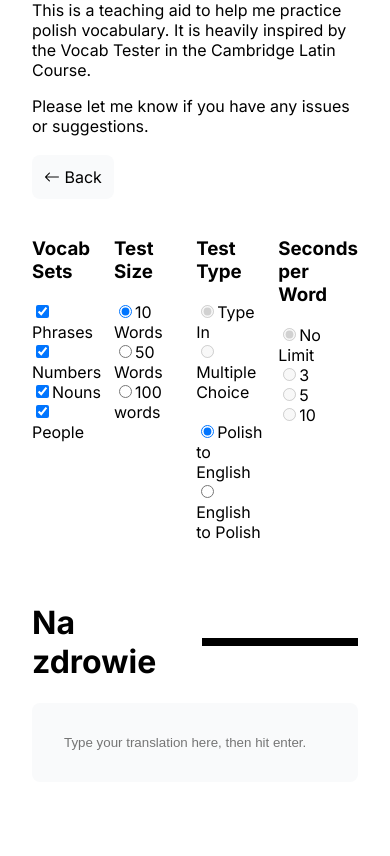
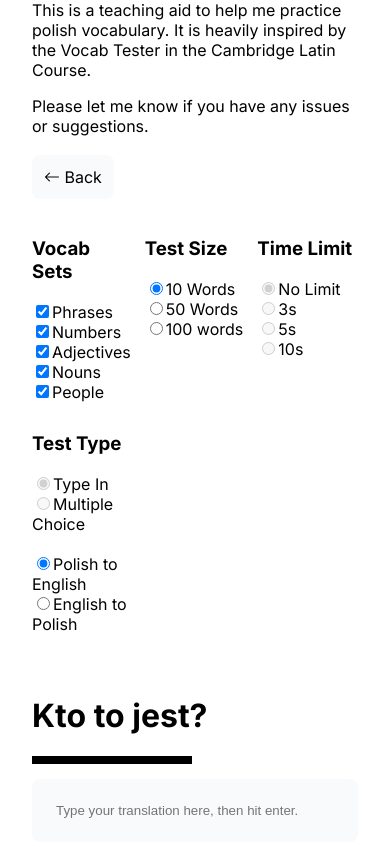
Before and after one commit to lraszewski/lraszewski.github.io, a plain HTML site: page polish.html in a window 390 px wide. Shown: the part 114-970 px from the top of the page. Drawn offline with nearby package versions, Linux system fonts and the light colour scheme.

Commit message:
mobile adaptability

```diff
--- a/polish.html
+++ b/polish.html
@@ -45,6 +45,10 @@
                 </label>
                 <br>
                 <label>
+                    <input type="checkbox" name="vocabSets" value="adjectives" checked>Adjectives
+                </label>
+                <br>
+                <label>
                     <input type="checkbox" name="vocabSets" value="nouns" checked>Nouns
                 </label>
                 <br>
@@ -67,6 +71,24 @@
                 </label>
             </section>
             <section>
+                <h3>Time Limit</h3>
+                <label>
+                    <input type="radio" name="secondsPerWord" value="0" checked disabled>No Limit
+                </label>
+                <br>
+                <label>
+                    <input type="radio" name="secondsPerWord" value="3" disabled>3s
+                </label>
+                <br>
+                <label>
+                    <input type="radio" name="secondsPerWord" value="5" disabled>5s
+                </label>
+                <br>
+                <label>
+                    <input type="radio" name="secondsPerWord" value="10" disabled>10s
+                </label>
+            </section>
+            <section>
                 <h3>Test Type</h3>
                 <label>
                     <input type="radio" name="testType" value="typeIn" checked disabled>Type In
@@ -84,24 +106,6 @@
                     <input type="radio" name="testLanguage" value="englishToPolish">English to Polish
                 </label>
             </section>
-            <section>
-                <h3>Seconds per Word</h3>
-                <label>
-                    <input type="radio" name="secondsPerWord" value="0" checked disabled>No Limit
-                </label>
-                <br>
-                <label>
-                    <input type="radio" name="secondsPerWord" value="3" disabled>3
-                </label>
-                <br>
-                <label>
-                    <input type="radio" name="secondsPerWord" value="5" disabled>5
-                </label>
-                <br>
-                <label>
-                    <input type="radio" name="secondsPerWord" value="10" disabled>10
-                </label>
-            </section>
         </form>
         <br></br>
         <div id="prompt-header">
--- a/style.css
+++ b/style.css
@@ -44,12 +44,13 @@ nav a {
 
 #answer {
     width: 100%;
-    padding: 2rem;
+    padding: 1.5rem;
     background-color: var(--button-colour);
     border: none;
     border-radius: var(--button-border-radius);
     margin: 0;
     box-sizing: border-box;
+    margin-top: 15px;
 }
 
 .incorrect {
@@ -67,7 +68,7 @@ nav a {
 .options {
     display: grid;
     gap: var(--button-spacing);
-    grid-template-columns: 1fr 1fr 1fr 1fr;
+    grid-template-columns: repeat(auto-fit, minmax(100px, 1fr));
 }
 
 #prompt-header {
@@ -75,6 +76,11 @@ nav a {
     justify-content: space-between;
     align-items: center;
     width: 100%;
+    flex-wrap: wrap;
+}
+
+#prompt {
+    min-width: 300px;
 }
 
 progress {
```
